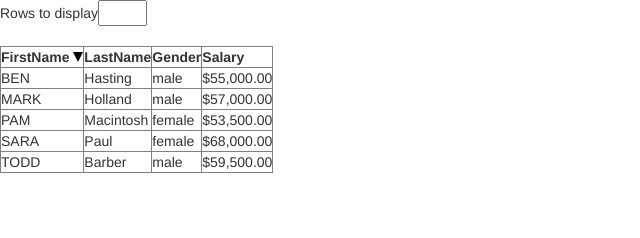
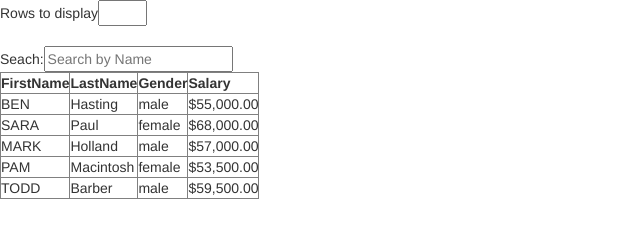
Before and after one commit to SravanthiPenti/AngularJs, a website: page app/index.html in a window 1280 px wide. Shown: the whole page, without its empty margins (0-640 px from the left). Drawn offline with nearby package versions, Linux system fonts and the light colour scheme; files whose address does not match are found by name.

Commit message:
search example

```diff
--- a/app/index.html
+++ b/app/index.html
@@ -17,6 +17,8 @@
     Rows to display<input type="number" step="1" min="0" max="5" ng-model="rowlimit">
     <br>
     <br>
+    <!-- Search:<input type="text" placeholder="search employee" ng-model="searchText"> -->
+    Seach:<input type="text" placeholder="Search by Name" ng-model="searchText.firstname">
     <!-- Sorting Order<select ng-model="sortBy">
         <option value="firstnamename">FirstName Asc</option>
         <option value="gender">Gender Asc</option>
@@ -27,14 +29,16 @@
     <table border=1>
 <thead>
     <tr>
-    <th ng-click="sortData('firstname')">FirstName <div ng-class="getSortOrder('firstname')"></div></th>
-    <th ng-click="sortData('lastname')">LastName <div ng-class="getSortOrder('lastname')"></div></th>
+    <!-- <th ng-click="sortData('firstname')">FirstName <div ng-class="getSortOrder('firstname')"></div></th>
+    <th ng-click="sortData('lastname')">LastName <div ng-class="getSortOrder('lastname')"></div></th> -->
+    <th>FirstName</th>
+    <th>LastName</th>
     <th>Gender</th>
     <th>Salary</th>
     </tr>
 </thead>
 <tbody>
-    <tr ng-repeat="emp in emp | orderBy:sortBy:revertOrder">
+    <tr ng-repeat="emp in emp | filter:searchText">
         <td>{{emp.firstname | uppercase}}</td>
         <td>{{emp.lastname}}</td>
         <td>{{emp.gender | lowercase}}</td>
```
